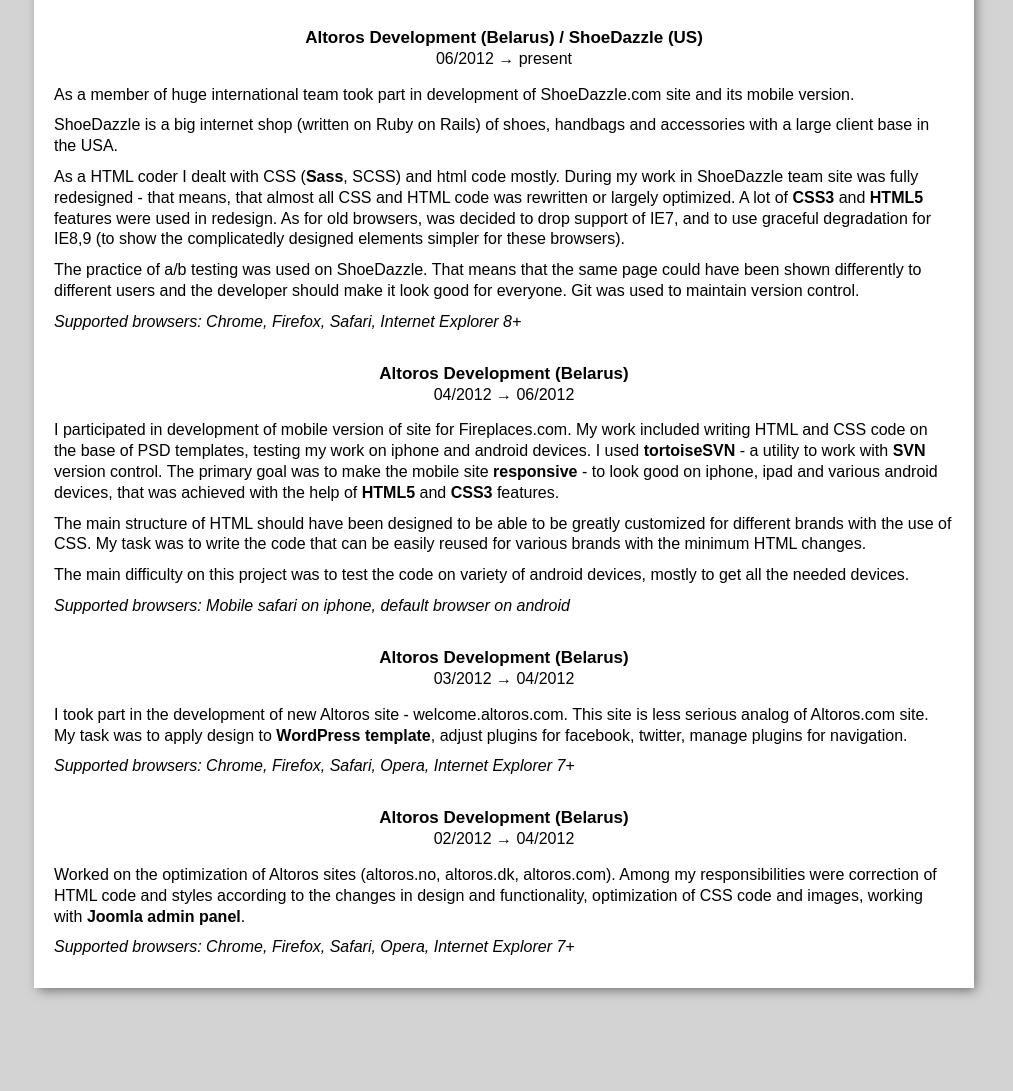
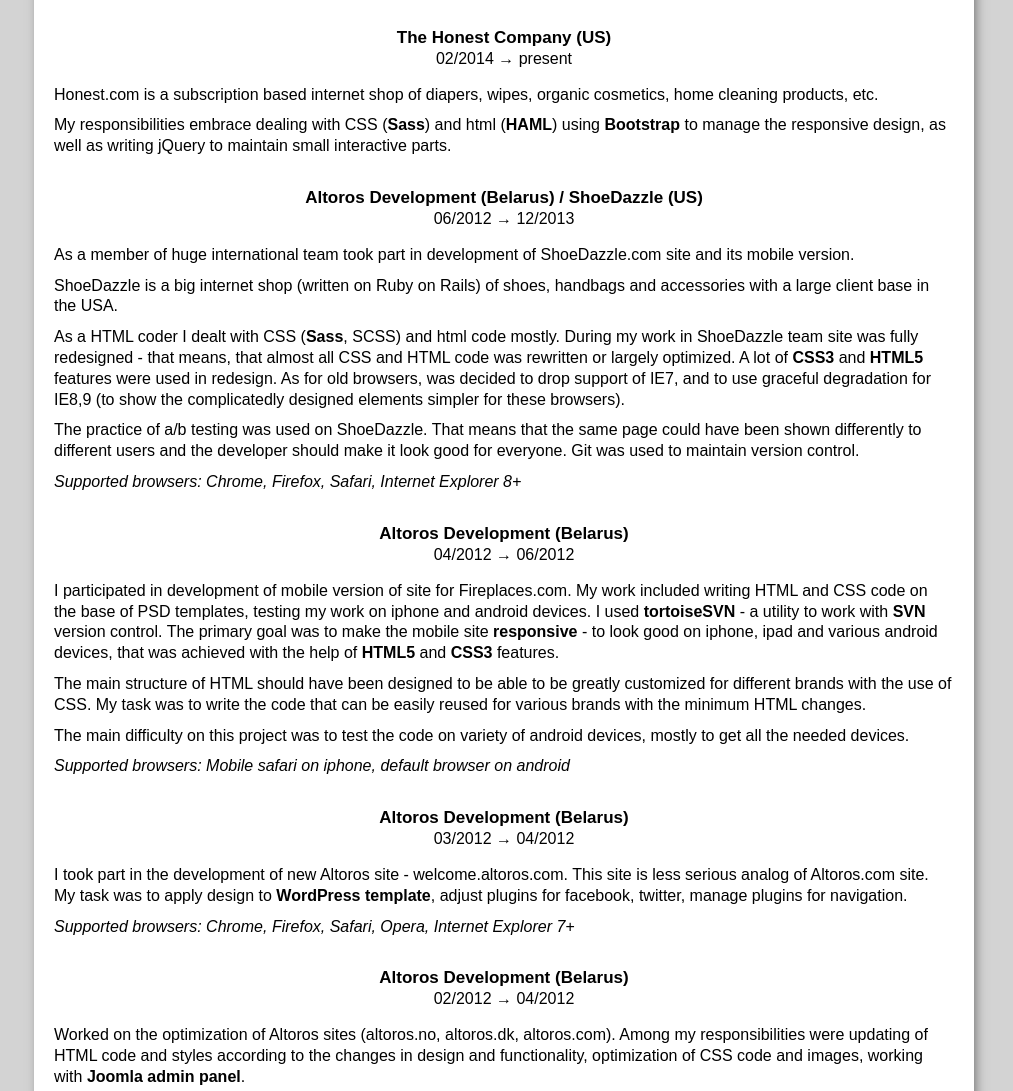
Before and after one commit to Kaciaryna/cv, a plain HTML site: page index.html in a window 1280 px wide. Shown: the part 1065-2156 px from the top of the page, without its empty margins (136-1149 px from the left). Before the commit the page ends 2078 px from the top, so only its background shows below. Drawn offline with Linux system fonts and the light colour scheme.

Commit message:
Update cv

```diff
--- a/index.html
+++ b/index.html
@@ -82,9 +82,22 @@
 
 <div class="page">
     <h2>Major Projects</h2>
+    <h3 class="company">The Honest Company (US)</h3>
+    <h4>02/2014 <span>&#x2192;</span> present</h4>
+
+    <p class="description">
+        Honest.com is a subscription based internet shop of diapers, wipes, organic cosmetics, home cleaning products, etc.
+    </p>
+
+    <p class="description">
+        My responsibilities embrace dealing with CSS (<span class="experience">Sass</span>) and html (<span class="experience">HAML</span>)
+        using <span class="experience">Bootstrap</span> to manage the responsive design, as well as writing jQuery to maintain small
+        interactive parts.
+    </p>
+
 
     <h3 class="company">Altoros Development (Belarus) / ShoeDazzle (US)</h3>
-    <h4>06/2012 <span>&#x2192;</span> present</h4>
+    <h4>06/2012 <span>&#x2192;</span> 12/2013</h4>
 
     <p class="description">
         As a member of huge international team took part in development of ShoeDazzle.com site and its
@@ -154,7 +167,7 @@
 
     <p class="description">
         Worked on the optimization of Altoros sites (altoros.no, altoros.dk, altoros.com).
-        Among my responsibilities were correction of HTML code and styles according to the changes
+        Among my responsibilities were updating of HTML code and styles according to the changes
         in design and functionality, optimization of CSS code and images, working with <span class="experience">Joomla admin panel</span>.
     </p>
     <p class="interesting-fact">
```
Also changed, not shown: 1 other file.
